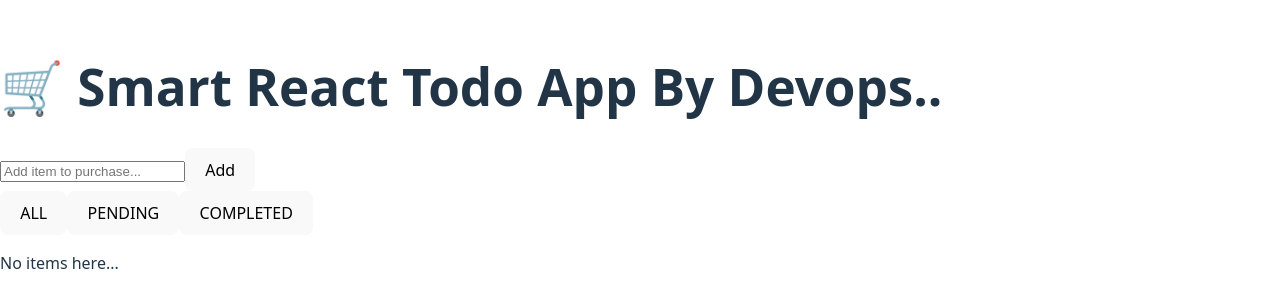
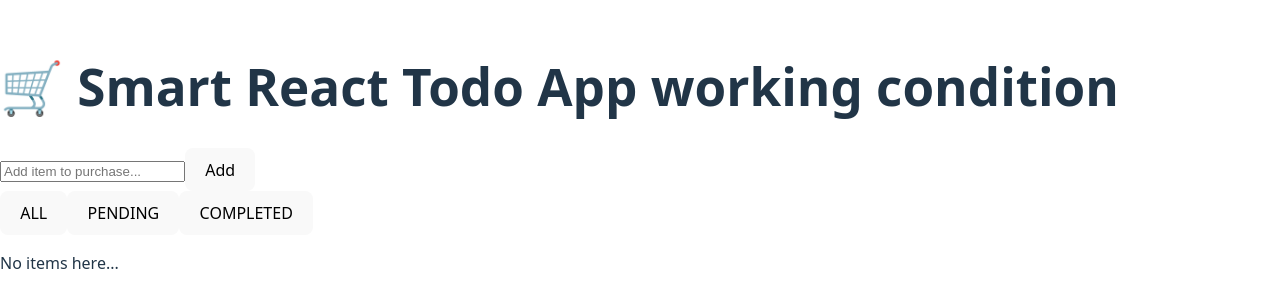
Before and after one commit to surajhyadav/ReactApp, a React (Vite) app: page / in a window 1280 px wide. Shown: the part 243-550 px from the top of the page. Built offline with nearby package versions, Linux system fonts and the light colour scheme.

Commit message:
CD: CHanges Now

```diff
--- a/src/App.jsx
+++ b/src/App.jsx
@@ -62,7 +62,7 @@ export default function App() {
       <div className="w-full max-w-lg bg-white text-gray-800 rounded-2xl shadow-2xl p-6">
 
         <h1 className="text-3xl font-bold text-center mb-4 text-purple-700">
-          🛒 Smart React Todo App By Devops..
+          🛒 Smart React Todo App working condition
         </h1>
 
         {/* Input box */}
```
